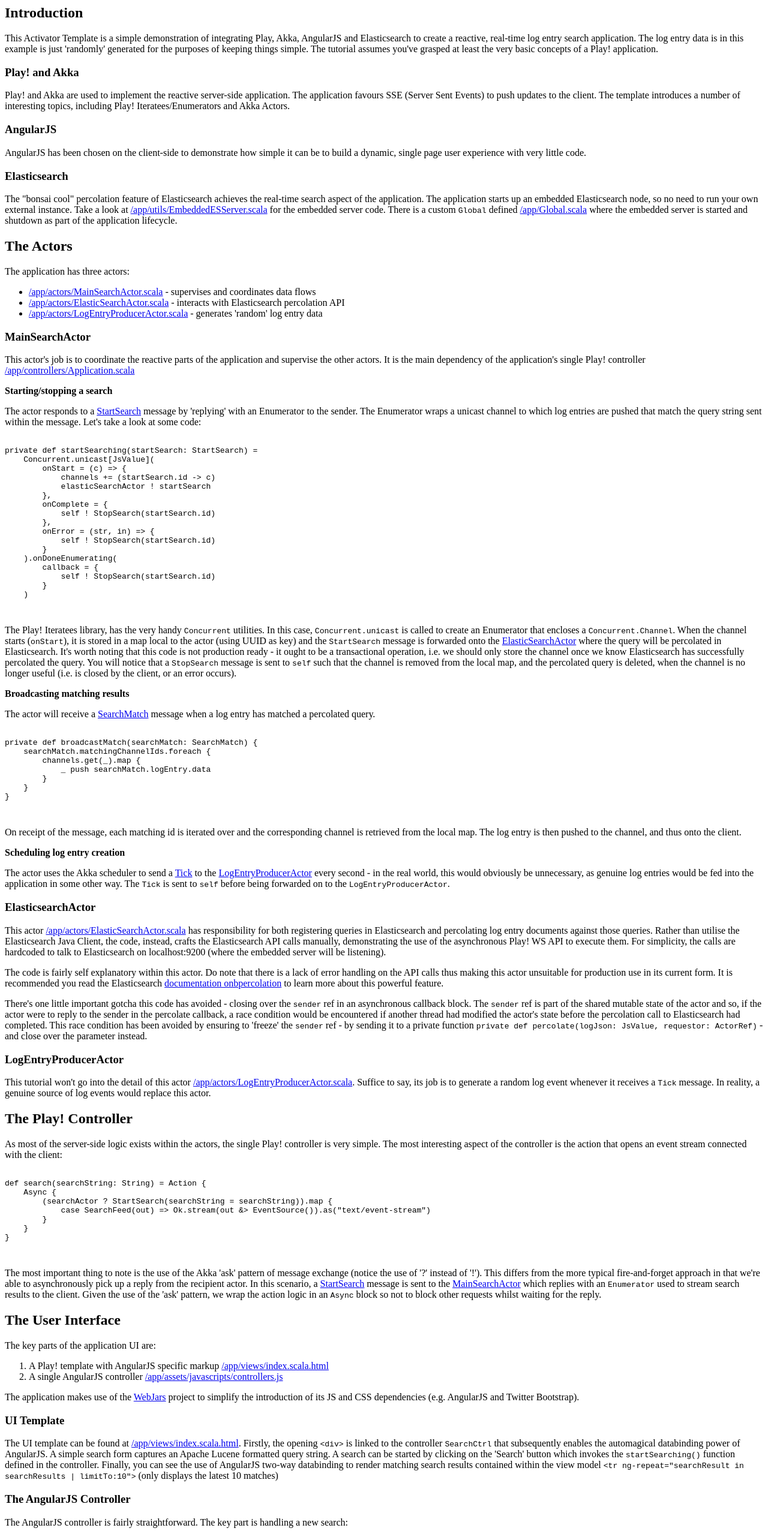
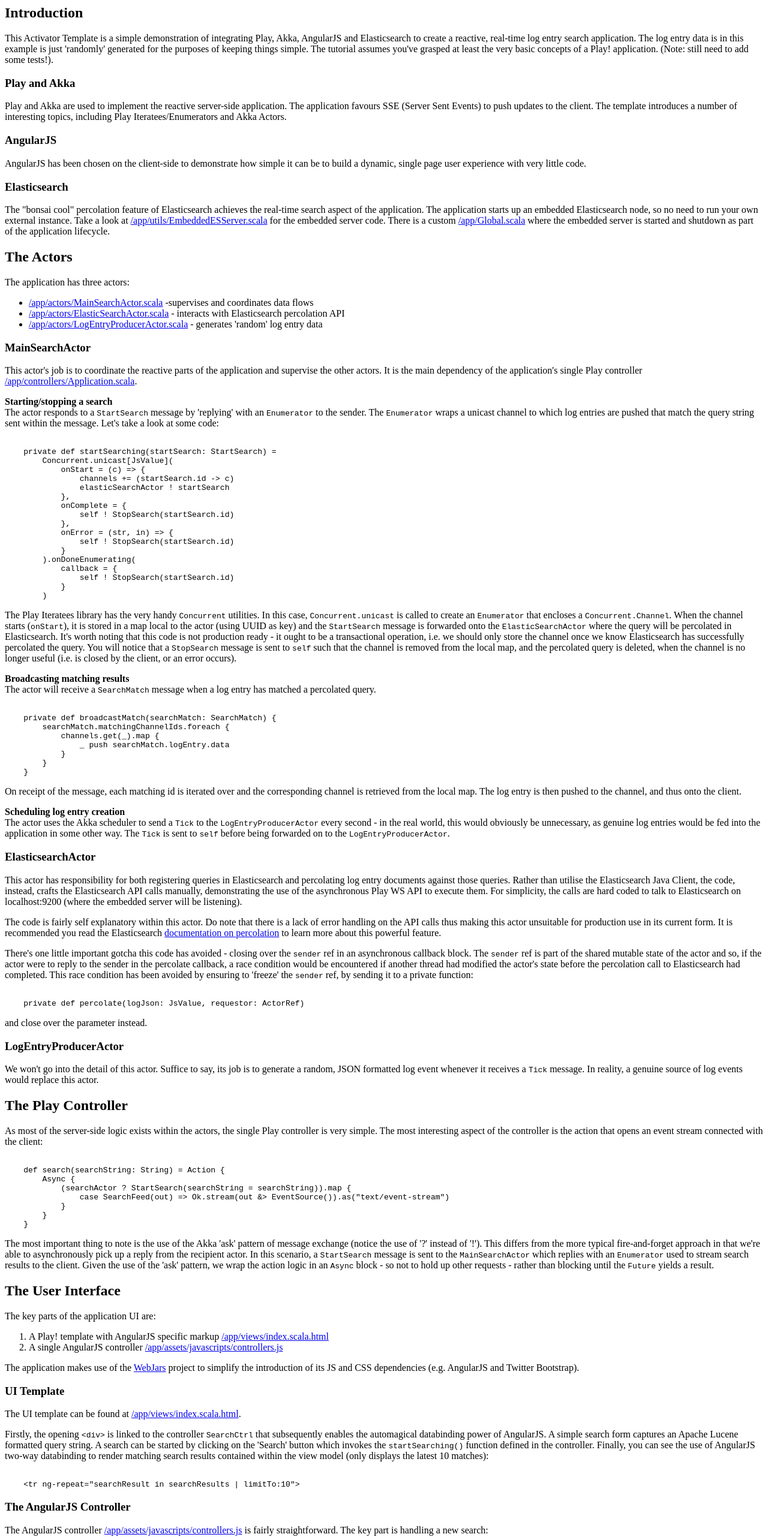
Before and after one commit to DrewEaster/realtime-search, a plain HTML site: page tutorial/index.html in a window 1280 px wide. Shown: the top 2563 px of the page at 60% size. Drawn offline with Linux system fonts and the light colour scheme.

Commit message:
updated activator template tutorial

```diff
--- a/tutorial/index.html
+++ b/tutorial/index.html
@@ -5,80 +5,58 @@
 <body>
 <div>
 <h2>Introduction</h2>
-
 <p>
     This Activator Template is a simple demonstration of integrating Play, Akka, AngularJS and Elasticsearch
     to create a reactive, real-time log entry search application. The log entry data is in this example is just
     'randomly' generated for the purposes of keeping things simple. The tutorial assumes you've grasped at
-        least the very basic concepts of a Play! application.
-    </p>
-
-    <p>
-
-    <h3>Play! and Akka</h3>
-    Play! and Akka are used to implement the reactive server-side application. The application favours SSE (Server Sent
-    Events) to push updates to the client. The template introduces a number of interesting topics, including Play!
-    Iteratees/Enumerators and Akka Actors.
+    least the very basic concepts of a Play! application. (Note: still need to add some tests!).
 </p>
 <p>
-
+<h3>Play and Akka</h3>
+<p>
+Play and Akka are used to implement the reactive server-side application. The application favours SSE (Server Sent Events) to push updates to the client. The template introduces a number of interesting topics, including Play Iteratees/Enumerators and Akka Actors.
+</p>
 <h3>AngularJS</h3>
-    AngularJS has been chosen on the client-side to demonstrate how simple it can be to build a dynamic, single page
-    user experience with very little code.
+<p>
+AngularJS has been chosen on the client-side to demonstrate how simple it can be to build a dynamic, single page user experience with very little code.
 </p>
+<h3>Elasticsearch</h3>
 <p>
-
-    <h3>Elasticsearch</h3>
-    The "bonsai cool" percolation feature of Elasticsearch achieves the real-time search aspect of the
-    application. The application starts up an embedded Elasticsearch node, so no need to run your own external instance.
-    Take a look at <a href="#code/app/utils/EmbeddedESServer.scala"
-                      class="shortcut">/app/utils/EmbeddedESServer.scala</a> for the embedded server code. There is a
-    custom <code>Global</code> defined <a href="#code/app/Global.scala" class="shortcut">/app/Global.scala</a>
-    where the embedded server is started and shutdown as part of the application lifecycle.
+The "bonsai cool" percolation feature of Elasticsearch achieves the real-time search aspect of the application. The application starts up an embedded Elasticsearch node, so no need to run your own external instance. Take a look at <a href="#code/app/utils/EmbeddedESServer.scala" class="shortcut">/app/utils/EmbeddedESServer.scala</a> for the embedded server code. There is a custom <a href="#code/app/Global.scala" class="shortcut">/app/Global.scala</a> where the embedded server is started and shutdown as part of the application lifecycle.
 </p>
 </div>
 <div>
 <h2>The Actors</h2>
-
 <p>
     The application has three actors:
-
+</p>
     <ul>
-        <li><a href="#code/app/actors/MainSearchActor.scala" class="shortcut">/app/actors/MainSearchActor.scala</a> -
-            supervises and coordinates data flows
+        <li><a href="#code/app/actors/MainSearchActor.scala" class="shortcut">/app/actors/MainSearchActor.scala</a> -supervises and coordinates data flows
         </li>
-        <li><a href="#code/app/actors/ElasticsearchActor.scala"
-               class="shortcut">/app/actors/ElasticSearchActor.scala</a> - interacts with Elasticsearch percolation API
+        <li><a href="#code/app/actors/ElasticsearchActor.scala" class="shortcut">/app/actors/ElasticSearchActor.scala</a> - interacts with Elasticsearch percolation API
         </li>
-        <li><a href="#code/app/actors/LogEntryProducerActor.scala" class="shortcut">/app/actors/LogEntryProducerActor.scala</a>
-            - generates 'random' log entry data
+        <li><a href="#code/app/actors/LogEntryProducerActor.scala" class="shortcut">/app/actors/LogEntryProducerActor.scala</a> - generates 'random' log entry data
         </li>
     </ul>
+<h3>MainSearchActor</h3>
+<p>
+This actor's job is to coordinate the reactive parts of the application and supervise the other actors. It is the main dependency of the application's single Play controller <a href="#code/app/controllers/Application.scala" class="shortcut">/app/controllers/Application.scala</a>.
 </p>
 <p>
-
-    <h3>MainSearchActor</h3>
-    This actor's job is to coordinate the reactive parts of the application and supervise the other actors. It is the
-    main dependency of the application's single Play! controller <a href="#code/app/controllers/Application.scala"
-                                                                    class="shortcut">/app/controllers/Application.scala</a>
+<strong>Starting/stopping a search</strong><br/>
+The actor responds to a <code>StartSearch</code> message by 'replying' with an <code>Enumerator</code> to the sender. The <code>Enumerator</code> wraps a unicast channel to which log entries are pushed that match the query string sent within the message. Let's take a look at some code:
 </p>
-    <strong>Starting/stopping a search</strong>
-
-    <p>The actor responds to a <a href="#code/app/models/SearchProtocol.scala" class="shortcut">StartSearch</a> message
-        by 'replying' with an Enumerator to the sender. The Enumerator wraps a unicast channel to which log
-        entries are pushed that match the query string sent within the message. Let's take a look at some code:
-        <pre>
-            <code>
+<pre><code>
     private def startSearching(startSearch: StartSearch) =
         Concurrent.unicast[JsValue](
-        onStart = (c) => {
-            channels += (startSearch.id -> c)
+            onStart = (c) =&gt; {
+                channels += (startSearch.id -&gt; c)
                 elasticSearchActor ! startSearch
             },
             onComplete = {
                 self ! StopSearch(startSearch.id)
             },
-        onError = (str, in) => {
+            onError = (str, in) =&gt; {
                 self ! StopSearch(startSearch.id)
             }
         ).onDoneEnumerating(
@@ -86,26 +64,15 @@
                 self ! StopSearch(startSearch.id)
             }
         )
-            </code>
-        </pre>
-    The Play! Iteratees library, has the very handy <code>Concurrent</code> utilities. In this case, <code>Concurrent.unicast</code>
-    is called to create an Enumerator that encloses a <code>Concurrent.Channel</code>. When the channel starts
-    (<code>onStart</code>), it is stored in a map local to the actor (using UUID as key) and the
-    <code>StartSearch</code> message is forwarded onto the <a href="#code/app/actors/ElasticsearchActor.scala"
-                                                              class="shortcut">ElasticSearchActor</a> where the query
-    will be percolated in Elasticsearch. It's worth noting that this code is not production ready - it ought to be a
-    transactional operation, i.e. we should only store the channel once we know Elasticsearch has successfully
-    percolated the query. You will notice that a <code>StopSearch</code> message is sent to <code>self</code> such that
-    the channel is removed from the local map, and the percolated query is deleted, when the channel is no longer
-    useful (i.e. is closed by the client, or an error occurs).
+</code></pre>
+<p>
+The Play Iteratees library has the very handy <code>Concurrent</code> utilities. In this case, <code>Concurrent.unicast</code> is called to create an <code>Enumerator</code> that encloses a <code>Concurrent.Channel</code>. When the channel starts (<code>onStart</code>), it is stored in a map local to the actor (using UUID as key) and the <code>StartSearch</code> message is forwarded onto the <code>ElasticSearchActor</code> where the query will be percolated in Elasticsearch. It's worth noting that this code is not production ready - it ought to be a transactional operation, i.e. we should only store the channel once we know Elasticsearch has successfully percolated the query. You will notice that a <code>StopSearch</code> message is sent to <code>self</code> such that the channel is removed from the local map, and the percolated query is deleted, when the channel is no longer useful (i.e. is closed by the client, or an error occurs).
 </p>
-    <strong>Broadcasting matching results</strong>
-
 <p>
-        The actor will receive a <a href="#code/app/models/SearchProtocol.scala" class="shortcut">SearchMatch</a>
-        message when a log entry has matched a percolated query.
-        <pre>
-            <code>
+<strong>Broadcasting matching results</strong><br/>
+The actor will receive a <code>SearchMatch</code> message when a log entry has matched a percolated query.
+</p>
+<pre><code>
     private def broadcastMatch(searchMatch: SearchMatch) {
         searchMatch.matchingChannelIds.foreach {
             channels.get(_).map {
@@ -113,119 +80,80 @@
             }
         }
     }
-            </code>
-        </pre>
-    On receipt of the message, each matching id is iterated over and the corresponding channel is retrieved from the
-    local map. The log entry is then pushed to the channel, and thus onto the client.
+</code></pre>
+<p>
+On receipt of the message, each matching id is iterated over and the corresponding channel is retrieved from the local map. The log entry is then pushed to the channel, and thus onto the client.
 </p>
-    <strong>Scheduling log entry creation</strong>
-
 <p>
-        The actor uses the Akka scheduler to send a <a href="#code/app/models/SearchProtocol.scala" class="shortcut">Tick</a>
-        to the <a href="#code/app/actors/LogEntryProducerActor.scala" class="shortcut">LogEntryProducerActor</a> every
-        second - in the real world, this would obviously be unnecessary, as genuine log entries would be fed into the
-        application in some other way. The <code>Tick</code> is sent to <code>self</code> before being forwarded on to
-        the <code>LogEntryProducerActor</code>.
+<strong>Scheduling log entry creation</strong><br/>
+The actor uses the Akka scheduler to send a <code>Tick</code> to the <code>LogEntryProducerActor</code> every second - in the real world, this would obviously be unnecessary, as genuine log entries would be fed into the application in some other way. The <code>Tick</code> is sent to <code>self</code> before being forwarded on to the <code>LogEntryProducerActor</code>.
 </p>
-
 <h3>ElasticsearchActor</h3>
-
 <p>
-        This actor <a href="#code/app/actors/ElasticsearchActor.scala"
-                      class="shortcut">/app/actors/ElasticSearchActor.scala</a>
-        has responsibility for both registering queries in Elasticsearch and percolating log entry documents
-        against those queries. Rather than utilise the Elasticsearch Java Client, the code, instead, crafts the
-        Elasticsearch API calls manually, demonstrating the use of the asynchronous Play! WS API to execute them. For
-        simplicity, the calls are hardcoded to talk to Elasticsearch on localhost:9200 (where the embedded server will
-        be listening).
+This actor has responsibility for both registering queries in Elasticsearch and percolating log entry documents against those queries. Rather than utilise the Elasticsearch Java Client, the code, instead, crafts the Elasticsearch API calls manually, demonstrating the use of the asynchronous Play WS API to execute them. For simplicity, the calls are hard coded to talk to Elasticsearch on localhost:9200 (where the embedded server will be listening).
 </p>
-
 <p>
-        The code is fairly self explanatory within this actor. Do note that there is a lack of error handling on the API
-        calls thus making this actor unsuitable for production use in its current form. It is recommended you read
-        the Elasticsearch <a href="http://www.elasticsearch.org/guide/reference/api/percolate/" target="_blank">
-        documentation onbpercolation</a> to learn more about this powerful feature.
+The code is fairly self explanatory within this actor. Do note that there is a lack of error handling on the API calls thus making this actor unsuitable for production use in its current form. It is recommended you read the Elasticsearch <a href="http://www.elasticsearch.org/guide/reference/api/percolate/" target="_blank"> documentation on percolation</a> to learn more about this powerful feature.
 </p>
-
 <p>
-        There's one little important gotcha this code has avoided - closing over the <code>sender</code> ref in an
-        asynchronous callback block. The <code>sender</code> ref is part of the shared mutable state of the actor and
-        so, if the actor were to reply to the sender in the percolate callback, a race condition would be encountered if
-        another thread had modified the actor's state before the percolation call to Elasticsearch had completed. This
-        race condition has been avoided by ensuring to 'freeze' the <code>sender</code> ref - by sending it to a private
-        function <code>private def percolate(logJson: JsValue, requestor: ActorRef)</code> - and close over the
-        parameter instead.
+There's one little important gotcha this code has avoided - closing over the <code>sender</code> ref in an asynchronous callback block. The <code>sender</code> ref is part of the shared mutable state of the actor and so, if the actor were to reply to the sender in the percolate callback, a race condition would be encountered if another thread had modified the actor's state before the percolation call to Elasticsearch had completed. This race condition has been avoided by ensuring to 'freeze' the <code>sender</code> ref, by sending it to a private function:
 </p>
-
+<pre><code>
+    private def percolate(logJson: JsValue, requestor: ActorRef)
+</code></pre>
+<p>
+and close over the parameter instead.
+</p>
 <h3>LogEntryProducerActor</h3>
-
 <p>
-        This tutorial won't go into the detail of this actor <a href="#code/app/actors/LogEntryProducerActor.scala"
-                                                                class="shortcut">/app/actors/LogEntryProducerActor.scala</a>.
-        Suffice to say, its job is to generate a random log event whenever it receives a <code>Tick</code> message.
-        In reality, a genuine source of log events would replace this actor.
+We won't go into the detail of this actor. Suffice to say, its job is to generate a random, JSON formatted log event whenever it receives a <code>Tick</code> message. In reality, a genuine source of log events would replace this actor.
 </p>
 </div>
 <div>
-    <h2>The Play! Controller</h2>
-
+<h2>The Play Controller</h2>
 <p>
-        As most of the server-side logic exists within the actors, the single Play! controller is very simple. The most
-        interesting aspect of the controller is the action that opens an event stream connected with the client:
-        <pre>
-            <code>
+As most of the server-side logic exists within the actors, the single Play controller is very simple. The most interesting aspect of the controller is the action that opens an event stream connected with the client:
+</p>
+<pre><code>
     def search(searchString: String) = Action {
         Async {
             (searchActor ? StartSearch(searchString = searchString)).map {
-            case SearchFeed(out) => Ok.stream(out &> EventSource()).as("text/event-stream")
+                case SearchFeed(out) =&gt; Ok.stream(out &amp;&gt; EventSource()).as("text/event-stream")
             }
         }
     }
-            </code>
-        </pre>
-    The most important thing to note is the use of the Akka 'ask' pattern of message exchange (notice the use of '?'
-    instead of '!'). This differs from the more typical fire-and-forget approach in that we're able to asynchronously
-    pick up a reply from the recipient actor. In this scenario, a <a href="#code/app/models/SearchProtocol.scala"
-                                                                     class="shortcut">StartSearch</a>
-    message is sent to the <a href="#code/app/actors/MainSearchActor.scala" class="shortcut">MainSearchActor</a> which
-    replies with an <code>Enumerator</code> used to stream search results to the client. Given the use of the 'ask'
-    pattern, we wrap the action logic in an <code>Async</code> block so not to block other requests whilst waiting for
-    the reply.
+</code></pre>
+<p>
+The most important thing to note is the use of the Akka 'ask' pattern of message exchange (notice the use of '?' instead of '!'). This differs from the more typical fire-and-forget approach in that we're able to asynchronously pick up a reply from the recipient actor. In this scenario, a <code>StartSearch</code> message is sent to the <code>MainSearchActor</code> which replies with an <code>Enumerator</code> used to stream search results to the client. Given the use of the 'ask' pattern, we wrap the action logic in an <code>Async</code> block - so not to hold up other requests - rather than blocking until the <code>Future</code> yields a result.
 </p>
-    <p>
 </div>
 <div>
 <h2>The User Interface</h2>
-
 <p>
 The key parts of the application UI are:
+</p>
 <ol>
-        <li>A Play! template with AngularJS specific markup <a href="#code/app/views/index.scala.html"
-                                                               class="shortcut">/app/views/index.scala.html</a></li>
-        <li>A single AngularJS controller <a href="#code/app/assets/javascripts/controllers.js"
-                                             class="shortcut">/app/assets/javascripts/controllers.js</a></li>
+    <li>A Play! template with AngularJS specific markup <a href="#code/app/views/index.scala.html" class="shortcut">/app/views/index.scala.html</a></li>
+    <li>A single AngularJS controller <a href="#code/app/assets/javascripts/controllers.js" class="shortcut">/app/assets/javascripts/controllers.js</a></li>
 </ol>
-    The application makes use of the <a href="http://www.webjars.org/" target="_blank">WebJars</a> project to simplify the
-    introduction of its JS and CSS dependencies (e.g. AngularJS and Twitter Bootstrap).
+<p>
+The application makes use of the <a href="http://www.webjars.org/" target="_blank">WebJars</a> project to simplify the introduction of its JS and CSS dependencies (e.g. AngularJS and Twitter Bootstrap).
 </p>
 <h3>UI Template</h3>
-
 <p>
 The UI template can be found at <a href="#code/app/views/index.scala.html" class="shortcut">/app/views/index.scala.html</a>.
-
-        Firstly, the opening <code>&lt;div&gt;</code> is linked to the controller <code>SearchCtrl</code> that
-        subsequently enables the automagical databinding power of AngularJS. A simple search form captures an Apache
-        Lucene formatted query string. A search can be started by clicking on the 'Search' button which invokes the
-        <code>startSearching()</code>
-        function defined in the controller. Finally, you can see the use of AngularJS two-way databinding to render
-        matching search results contained within the view model <code>&lt;tr ng-repeat=&quot;searchResult in
-        searchResults | limitTo:10&quot;&gt;</code> (only displays the latest 10 matches)
 </p>
+<p>
+Firstly, the opening <code>&lt;div&gt;</code> is linked to the controller <code>SearchCtrl</code> that subsequently enables the automagical databinding power of AngularJS. A simple search form captures an Apache Lucene formatted query string. A search can be started by clicking on the 'Search' button which invokes the <code>startSearching()</code> function defined in the controller. Finally, you can see the use of AngularJS two-way databinding to render matching search results contained within the view model (only displays the latest 10 matches):
+</p>
+<pre><code>
+    &lt;tr ng-repeat="searchResult in searchResults | limitTo:10"&gt;
+</code></pre>
 
 <h3>The AngularJS Controller</h3>
-
 <p>
-        The AngularJS controller is fairly straightforward. The key part is handling a new search:
+The AngularJS controller <a href="#code/app/assets/javascripts/controllers.js" class="shortcut">/app/assets/javascripts/controllers.js</a> is fairly straightforward. The key part is handling a new search:
+</p>
 <pre>
 <code>
     $scope.startSearching = function () {
@@ -234,20 +162,19 @@
         $scope.searchFeed = new EventSource("/search/" + $scope.searchString);
         $scope.searchFeed.addEventListener("message", $scope.addSearchResult, false);
     };
-            </code>
-        </pre>
-    Firstly, an existing search is stopped (if running) and the results model cleared (will automagically clear any
-    existing results from the HTML markup). Secondly, an event stream connection is made to the server and an event
-    listener is added that pushes matching search results into the model as they arrive from the server.
+</code></pre>
+<p>
+Firstly, an existing search is stopped (if running) and the results model cleared (will automagically clear any existing results from the HTML markup). Secondly, an event stream connection is made to the server and an event listener is added that pushes matching search results into the model as they arrive from the server.
+</p>
+<p>
+As we are updating the model (in the <code>addSearchResult</code> function) outside of it's knowledge, we've had to explicitly tell Angular that we've pushed a new result to the model by wrapping the code in a function passed to <code>$scope.apply</code>. See the Angular docs for the <a href="http://docs.angularjs.org/api/ng.$rootScope.Scope">$scope </a>object for more information.
 </p>
 </div>
 <div>
 <h2>Using the application</h2>
-    Open the application on <a href="http://localhost:9000" target="_blank">http://localhost:9000</a>.
-    Using the application is as simple as entering an Apache Lucene formatted query. Please read the Lucene <a
-        href="http://lucene.apache.org/core/4_3_1/queryparser/org/apache/lucene/queryparser/classic/package-summary.html#package_description">query
-    parser syntax documentation</a> for more information on how to construct Lucene query strings. A simple example
-    would be to enter "GET" as your query string, thus matching all log entries for GET requests.
+<p>
+Fire up the application using <code>play run</code> and point your browser (not IE - it doesn't support SSE. Doh!) to <a href="http://localhost:9000" target="_blank">http://localhost:9000</a>. Using the application is as simple as entering an Apache Lucene formatted query. Please read the Lucene <a href="http://lucene.apache.org/core/4_3_1/queryparser/org/apache/lucene/queryparser/classic/package-summary.html#package_description" target="_blank">query parser syntax documentation</a> for more information on how to construct Lucene query strings. A simple example would be to enter "GET" as your query string, thus matching all log entries for GET requests.
+</p>
 </div>
 </body>
 </html>
```
Lines whose indentation alone changed are shown as unchanged.
